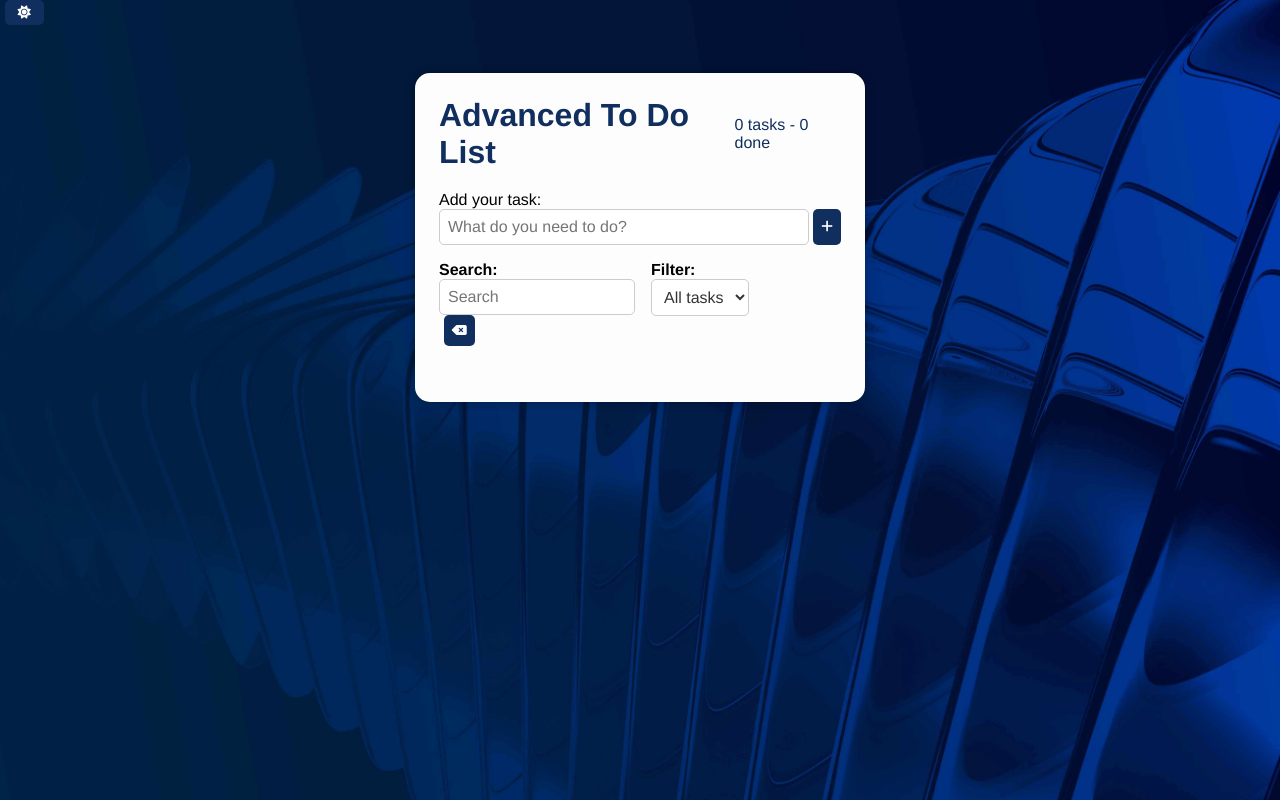
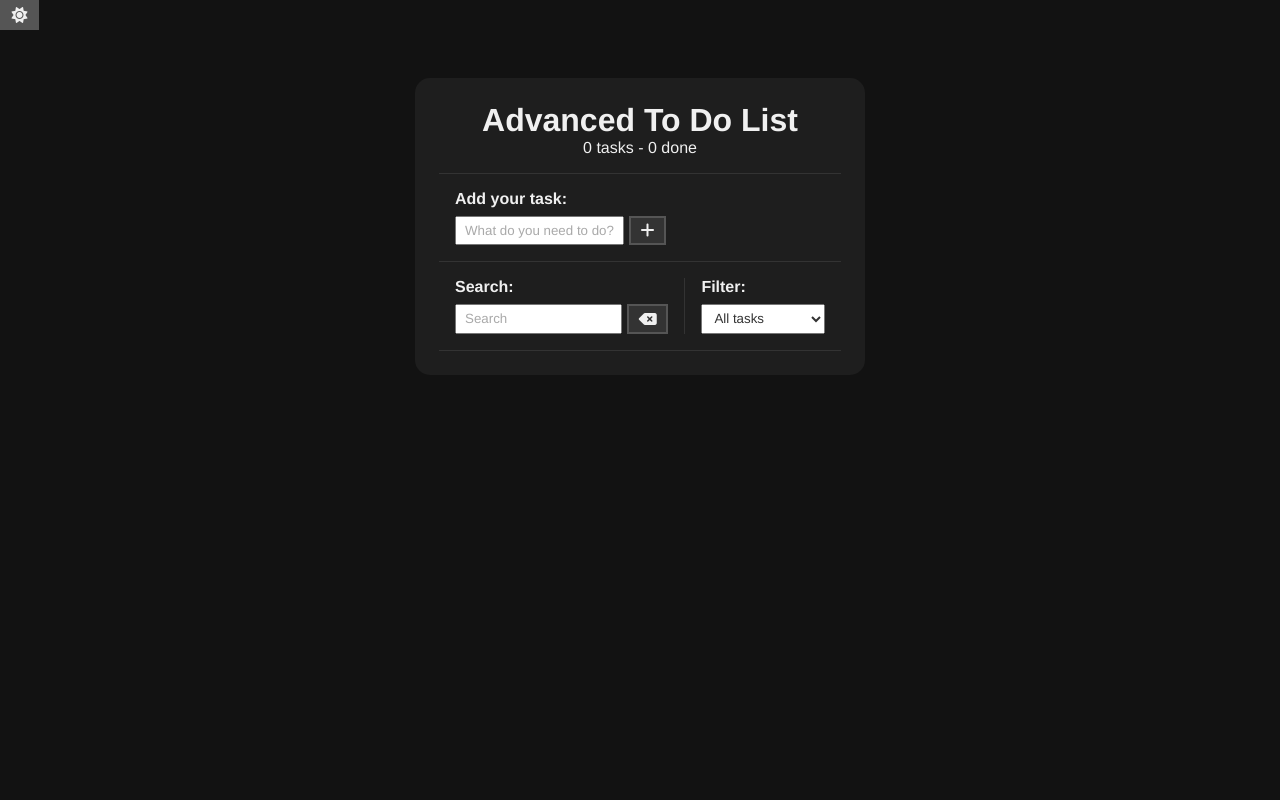
Before and after one commit to FranMalasiuk/Advanced_toDoList, a plain HTML site: page index.html in a window 1280 px wide. Both pictures are taken after a click on the button 24 px from the left and 12 px from the top of the page. Drawn offline with nearby package versions, Linux system fonts and the light colour scheme.

Commit message:
Update styles.css

```diff
--- a/css/styles.css
+++ b/css/styles.css
@@ -1,179 +1,244 @@
-:root {
-  --bg-color: #fdfdfd;
-  --text-color: #333;
-  --primary-color: #102F5e;
-  --done-bg: #393169;
-  --input-bg: #fff;
-}
-
-body.dark {
-  --bg-color: #222;
-  --text-color: #f9f9f9;
-  --primary-color: #1a73e8;
-  --done-bg: #555;
-  --input-bg: #333;
-  background-color: #111;
-}
-
 * {
+    padding: 0;
     margin: 0;
-  padding: 0;
+    font-family: Helvetica;
+    color: #333;
     box-sizing: border-box;
-  font-family: Helvetica, Arial, sans-serif;
 }
 
 body {
+    min-height: 100vh;
     background-image: url("../img/Homepage-carousel-1.jpg");
+    background-repeat: no-repeat;
+    background-position: center;
     background-size: cover;
-  background-position: center;
-  min-height: 100vh;
-  transition: 0.3s;
+}
+
+/* Dark Mode Styles */
+body.dark-mode {
+    background-color: #121212; /* Fundo escuro */
+    background-image: none;
+    color: #f0f0f0; /* Cor padrão do texto no dark mode */
+}
+
+/* Botões */
+button {
+    background-color: #fdfdfd;
+    color: #102F5e;
+    border: 2px solid #102F5e;
+    padding: .3rem .6rem;
+    font-size: 1rem;
+    cursor: pointer;
+    display: flex;
+    justify-content: center;
+    align-items: center;
+    transition: 0.4s;
+}
+
+button:hover {
+    background-color: #102F5e;
+    color: #fff;
+}
+
+button:hover > i {
+    color: #fff;
+}
+
+button i {
+    color: #102F5e;
+    font-weight: bold;
+    pointer-events: none;
+}
+
+/* Botões no Dark Mode */
+body.dark-mode button {
+    background-color: #333; /* Fundo mais escuro para botões */
+    color: #f0f0f0; /* Texto claro para botões */
+    border-color: #555; /* Borda mais visível */
+}
+
+body.dark-mode button:hover {
+    background-color: #555; /* Fundo um pouco mais claro no hover */
+    color: #fff;
+}
+
+body.dark-mode button i {
+    color: #f0f0f0; /* Ícones claros */
+}
+
+
+input,
+select {
+    padding: 0.25rem 0.5rem;
+}
+
+.hide {
+    display: none;
 }
 
 .todo-container {
     max-width: 450px;
     margin: 3rem auto;
-  background-color: var(--bg-color);
+    background-color: #fdfdfd;
     padding: 1.5rem;
     border-radius: 15px;
-  box-shadow: 0 0 10px rgba(0, 0, 0, 0.3);
-  transition: background-color 0.3s;
 }
 
-header {
-  display: flex;
-  align-items: center;
-  justify-content: space-between;
-  color: var(--primary-color);
-  margin-bottom: 20px;
+/* Todo Container no Dark Mode */
+body.dark-mode .todo-container {
+    background-color: #1e1e1e; /* Fundo do container ligeiramente mais claro que o body */
 }
 
-#theme-toggle {
-  padding: 0.3rem 0.8rem;
-  background: var(--primary-color);
-  color: white;
-  border: none;
-  border-radius: 5px;
-  cursor: pointer;
-  transition: filter 0.2s;
+.todo-container header {
+    text-align: center;
+    padding: 0 1rem 1rem;
+    border-bottom: 1px solid #ccc;
 }
 
-#theme-toggle:hover {
-  filter: brightness(1.2);
+/* Header e textos no Dark Mode */
+body.dark-mode .todo-container header h1,
+body.dark-mode .todo-container header p,
+body.dark-mode #todo-form p,
+body.dark-mode #edit-form p,
+body.dark-mode #search h4,
+body.dark-mode #filter h4 {
+    color: #f0f0f0; /* Textos e labels em branco ou cinza bem claro */
 }
 
-form {
-  margin-bottom: 1rem;
+body.dark-mode .todo-container header {
+    border-bottom: 1px solid #333; /* Borda mais visível */
+}
+
+#todo-form,
+#edit-form {
+    padding: 1rem;
+    border-bottom: 1px solid #ccc;
+}
+
+/* Formulários no Dark Mode */
+body.dark-mode #todo-form,
+body.dark-mode #edit-form {
+    border-bottom: 1px solid #333; /* Borda mais visível */
+}
+
+#todo-form p,
+#edit-form p {
+    margin-bottom: 0.5rem;
+    font-weight: bold;
 }
 
 .form-control {
     display: flex;
 }
 
-input,
-select {
-  padding: 0.5rem;
-  border: 1px solid #ccc;
-  flex: 1;
-  border-radius: 5px;
-  font-size: 1rem;
-  background-color: var(--input-bg);
-  color: var(--text-color);
-  transition: background-color 0.3s;
+.form-control input {
+    margin-right: 0.3rem;
 }
 
-button {
-  padding: 0.5rem;
-  margin-left: 0.3rem;
-  background-color: var(--primary-color);
-  color: white;
-  border: none;
-  border-radius: 5px;
-  cursor: pointer;
-  transition: filter 0.2s;
-}
-
-button:hover {
-  filter: brightness(1.2);
+/* Input Placeholder no Dark Mode */
+body.dark-mode input::placeholder {
+    color: #a9a9a9; /* Placeholder em um cinza médio */
 }
 
 #cancel-edit-btn {
     margin-top: 1rem;
-  background-color: #999;
-}
-
-.hide {
-  display: none;
 }
 
 #toolbar {
+    padding: 1rem;
+    border-bottom: 1px solid #ccc;
     display: flex;
-  gap: 1rem;
-  margin-bottom: 1rem;
-  flex-wrap: wrap;
 }
 
-#search,
+/* Toolbar no Dark Mode */
+body.dark-mode #toolbar {
+    border-bottom: 1px solid #333; /* Borda mais visível */
+}
+
+#toolbar h4 {
+    margin-bottom: .5rem;
+}
+
+#search {
+    border-right: 1px solid #ddd;
+    padding-right: 1rem;
+    margin-right: 1rem;
+    width: 65%;
+    display: flex;
+    flex-direction: column;
+}
+
+/* Search no Dark Mode */
+body.dark-mode #search {
+    border-right: 1px solid #333; /* Borda mais visível */
+}
+
+#search form {
+    display: flex;
+}
+
+#search input {
+    width: 100%;
+    margin-right: 0.3rem;
+}
+
 #filter {
+    width: 35%;
+    display: flex;
+    flex-direction: column;
+}
+
+#filter select {
     flex: 1;
 }
 
 .todo {
     display: flex;
+    justify-content: space-around;
     align-items: center;
-  justify-content: space-between;
-  background-color: var(--input-bg);
-  border: 1px solid #ddd;
-  padding: 0.8rem;
-  border-radius: 8px;
-  margin-bottom: 0.5rem;
-  transition: background-color 0.3s;
+    padding: 1rem;
+    border-bottom: 1px solid #ddd;
+    transition: 0.3s;
 }
 
-.todo.dragging {
-  opacity: 0.6;
-  background-color: #e0e0e0;
+/* Todo Item no Dark Mode */
+body.dark-mode .todo {
+    border-bottom: 1px solid #333; /* Borda mais visível */
 }
 
 .todo h3 {
     flex: 1;
-  font-size: 1rem;
-  color: var(--text-color);
-  word-break: break-word;
+    font-size: 0.9rem;
+}
+
+/* Título da Tarefa no Dark Mode */
+body.dark-mode .todo h3 {
+    color: #f0f0f0; /* Texto da tarefa em branco ou cinza claro */
 }
 
 .todo button {
-  margin-left: 0.3rem;
-  background-color: transparent;
-  color: var(--primary-color);
+    margin-left: 0.4rem;
 }
 
-.todo.done {
-  background-color: var(--done-bg);
+.done {
+    background-color: #393169;
 }
 
-.todo.done h3 {
+.done h3 {
     color: #fff;
     text-decoration: line-through;
+    font-style: italic;
 }
 
-@media (max-width: 500px) {
-  .todo-container {
-    margin: 1rem;
+/* Tarefa Completa (Done) no Dark Mode */
+body.dark-mode .todo.done {
+    background-color: #2f2b58; /* Fundo da tarefa completa */
 }
 
-  header h1 {
-    font-size: 1.2rem;
+body.dark-mode .todo.done h3 {
+    color: #ccc; /* Texto da tarefa completa (pode clarear mais se precisar) */
 }
 
-  input {
-    font-size: 0.9rem;
+.sortable-ghost {
+    opacity: 0.4;
 }
-}
-
-label {
-  color: var(--text-color);
-  font-weight: bold;
-  display: block;
-  margin-bottom: 0.3rem;
-}
```
Lines whose indentation alone changed are shown as unchanged.
